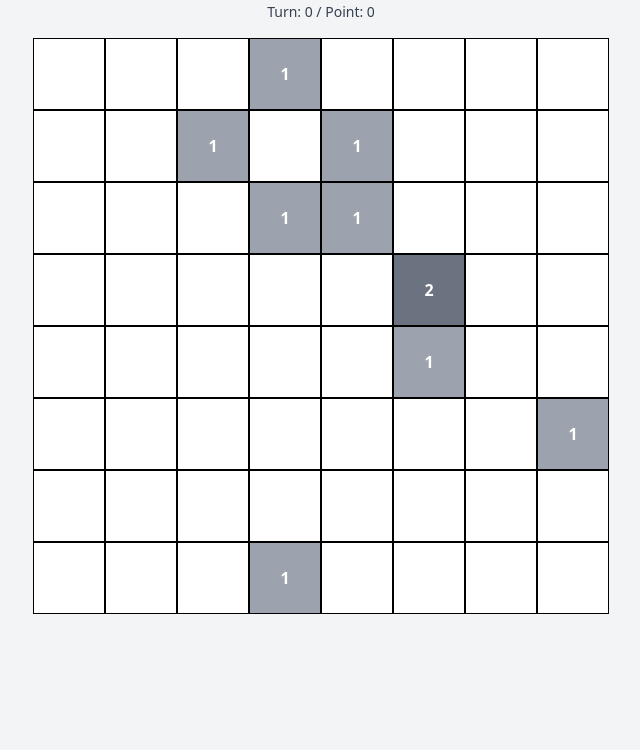
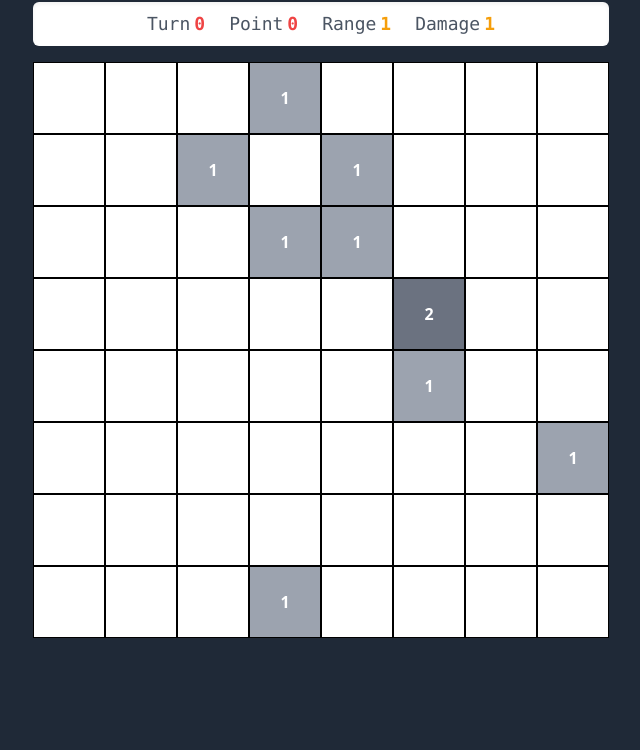
Before and after one commit to YoHaiYo/bomb-block-game, a plain HTML site: page index.html in a window 1280 px wide. Shown: the part 50-800 px from the top of the page, without its empty margins (319-959 px from the left). Drawn offline with nearby package versions, Linux system fonts and the light colour scheme.

Commit message:
점수 판

```diff
--- a/index.html
+++ b/index.html
@@ -12,11 +12,13 @@
     <link rel="stylesheet" href="./css/main.css" />
   </head>
   <body
-    class="bg-gray-100 min-h-screen flex flex-col items-center justify-start p-4"
+    class="bg-gray-800 min-h-screen flex flex-col items-center justify-start p-4"
   >
     <div class="w-full max-w-md sm:max-w-xl text-center mb-4">
-      <h1 class="text-xl font-bold">Bomb Block Game</h1>
-      <p id="status" class="mt-2 text-sm text-gray-700">Turn: 0 / Point: 0</p>
+      <h1 class="text-xl text-white font-bold">Bomb Block Game</h1>
+      <p id="status" class="mt-2 text-sm text-gray-700">
+        <!-- js로 들어옴 -->
+      </p>
     </div>
 
     <div class="relative w-full max-w-md sm:max-w-xl">
--- a/js/main.js
+++ b/js/main.js
@@ -7,10 +7,34 @@ let gameOver = false;
 let bombPower = 1; // 기본 폭파 범위
 let bombDamage = 1; // 기본 폭파 데미지
 let upgrading = false; // 업그레이드 선택 중 여부
-const upgradeTurnNum = 10;
+const upgradeTurnNum = 10; // 업그레이드 턴 주기
 
 function updateStatus() {
-  $("#status").text(`Turn: ${turn} / Point: ${score}`);
+  $("#status").html(`
+    <div class="bg-white rounded-md px-4 py-2 shadow-inner text-lg font-mono flex flex-wrap justify-center gap-x-6 gap-y-2">
+
+      <div class="flex items-center gap-1">
+        <span class="text-gray-600">Turn</span>
+        <span class="font-bold text-red-500">${turn}</span>
+      </div>
+
+      <div class="flex items-center gap-1">
+        <span class="text-gray-600">Point</span>
+        <span class="font-bold text-red-500">${score}</span>
+      </div>
+
+      <div class="flex items-center gap-1">
+        <span class="text-gray-600">Range</span>
+        <span class="font-bold text-yellow-500">${bombPower}</span>
+      </div>
+
+      <div class="flex items-center gap-1">
+        <span class="text-gray-600">Damage</span>
+        <span class="font-bold text-yellow-500">${bombDamage}</span>
+      </div>
+
+    </div>
+  `);
 }
 
 function createGrid() {
```
